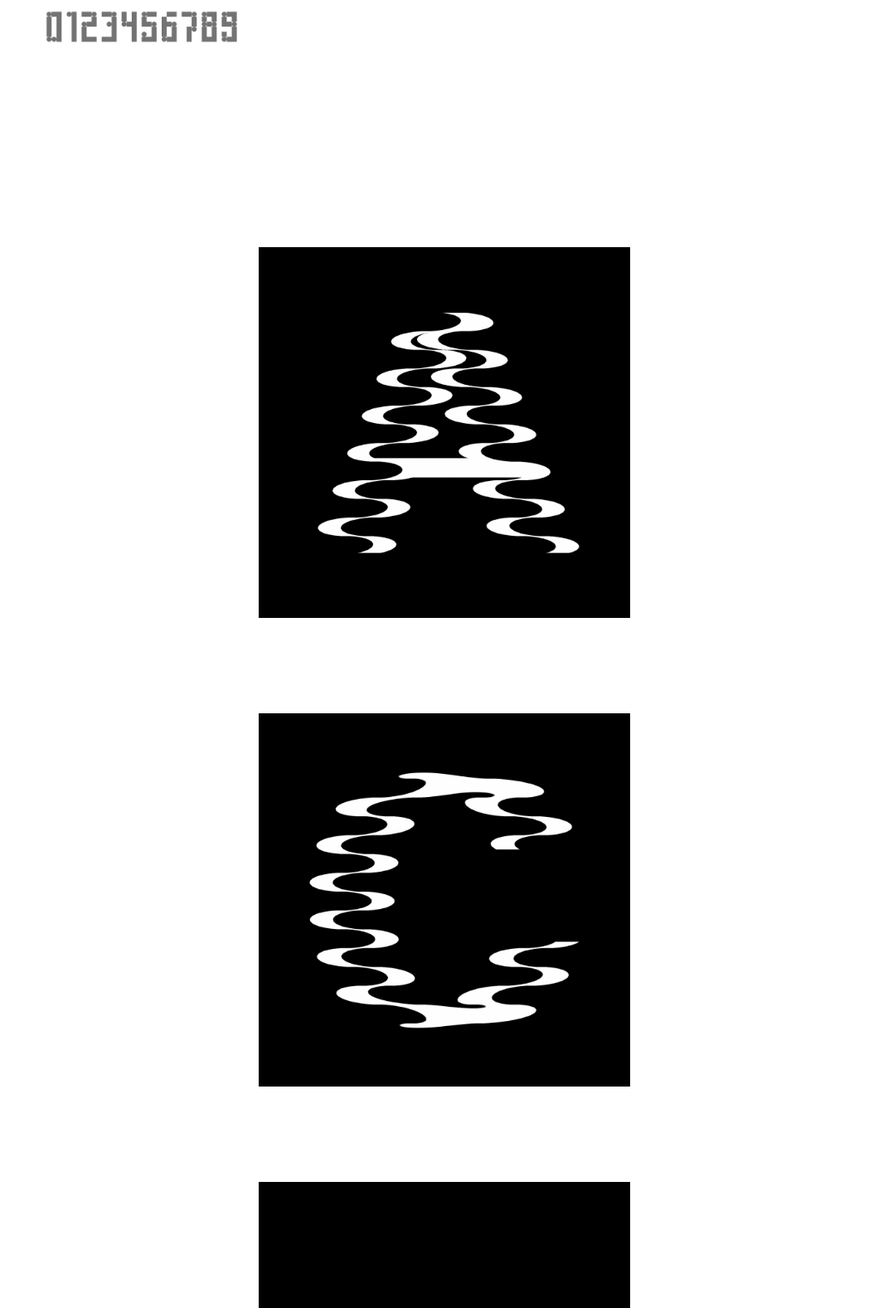
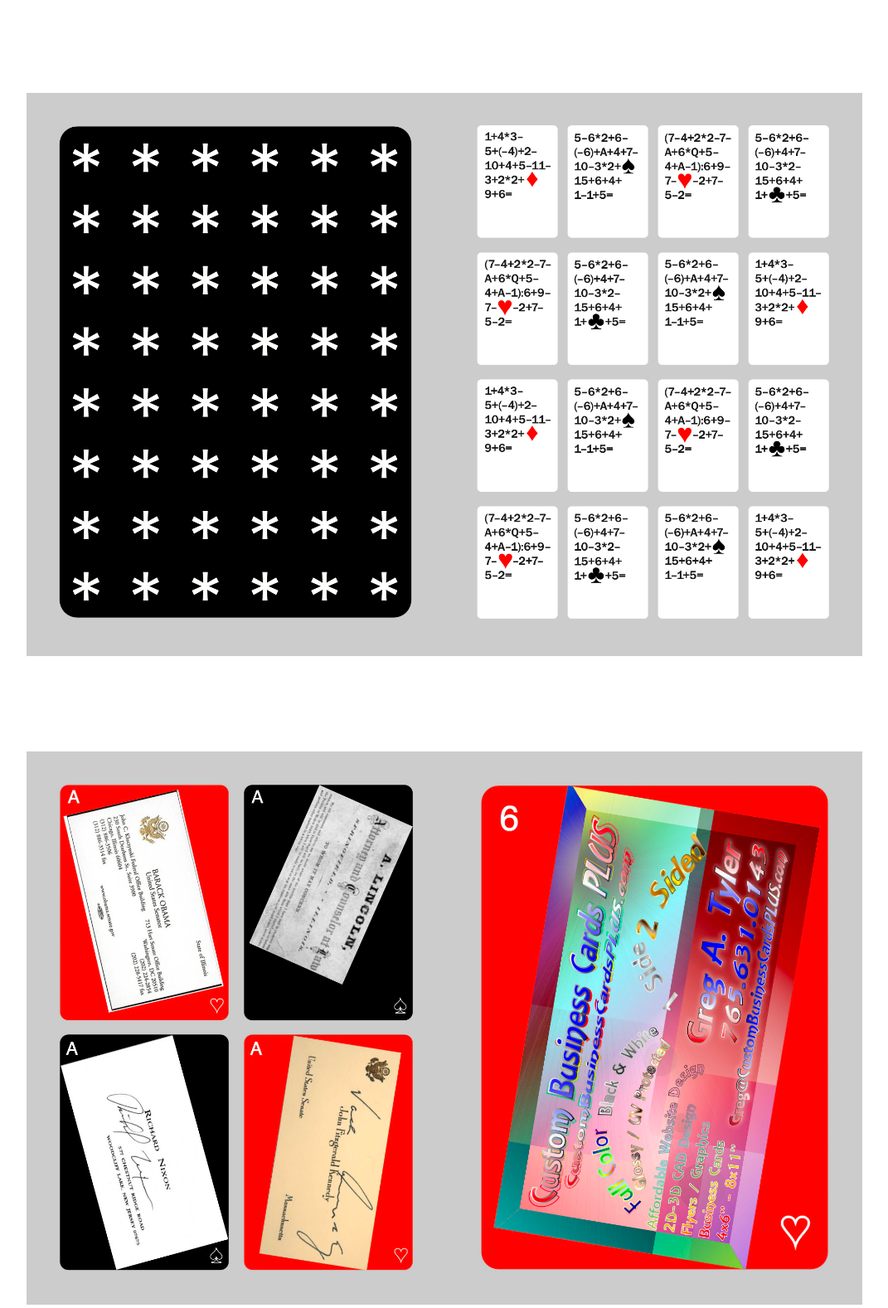
Before and after one commit to tatianaegoshina/crazy-random-design, a plain HTML site: page index.html in a window 1280 px wide. Shown: the part 8349-9926 px from the top of the page at 83% size, without its empty margins (104-1175 px from the left). Drawn offline with Linux system fonts and the light colour scheme.

Commit message:
Add new typography and playing-card works

```diff
--- a/index.html
+++ b/index.html
@@ -159,6 +159,15 @@
         <img src="media/artboard-5-4x.webp" width="2400" height="2400" loading="lazy" decoding="async" alt="Black line drawing of a face surrounded by Hey You Boy lettering">
       </figure>
       <figure class="work work--wide">
+        <img src="media/screenshot-2026-11-21-at-19-07-57.webp" width="2036" height="770" loading="lazy" decoding="async" alt="Three variations on the letter K, from simple to abstract">
+      </figure>
+      <figure class="work work--wide">
+        <img src="media/screenshot-2026-11-21-at-19-08-47.webp" width="1934" height="1302" loading="lazy" decoding="async" alt="Playing-card layouts with asterisk patterns and arithmetic">
+      </figure>
+      <figure class="work work--wide">
+        <img src="media/screenshot-2026-11-21-at-19-09-22.webp" width="1970" height="1304" loading="lazy" decoding="async" alt="Playing cards with collaged business cards in black and red">
+      </figure>
+      <figure class="work work--wide">
         <img src="media/frame-28.webp" width="2400" height="1351" loading="lazy" decoding="async" alt="Blackletter alphabet and numeral specimens">
       </figure>
       <figure class="work work--small">
```
Also changed, not shown: media/screenshot-2026-11-21-at-19-07-57.webp (added), media/screenshot-2026-11-21-at-19-08-47.webp (added), media/screenshot-2026-11-21-at-19-09-22.webp (added).
